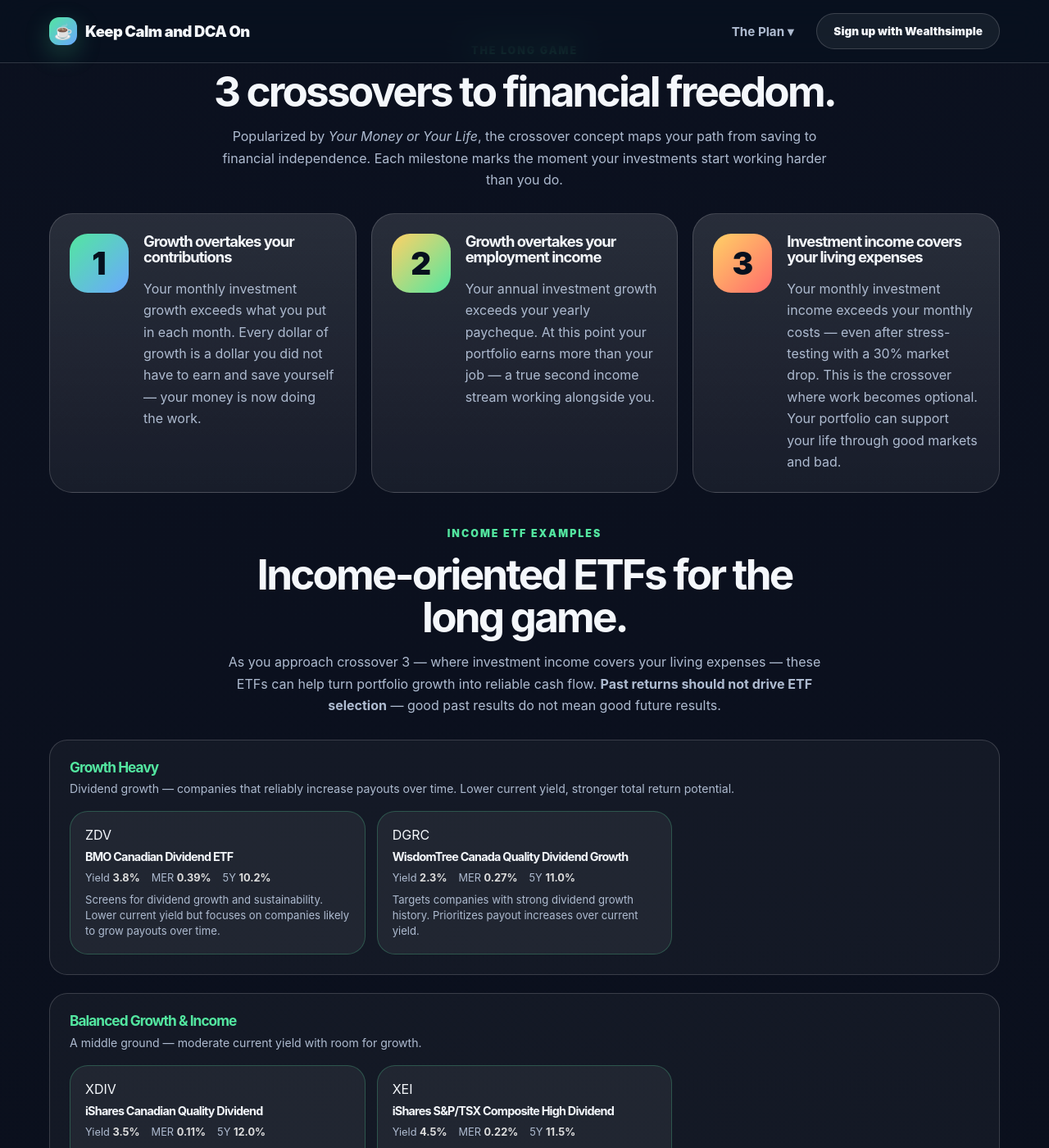
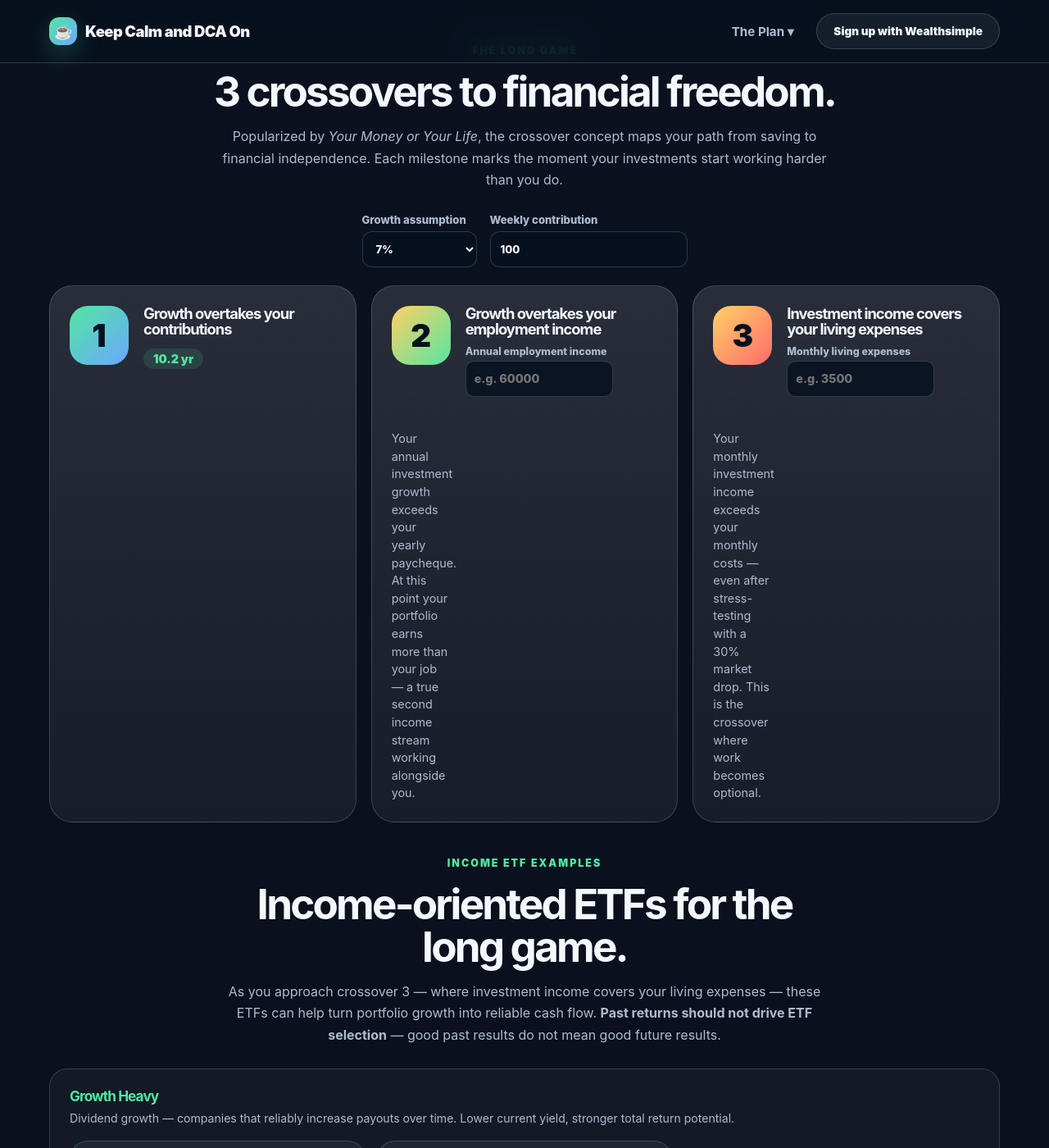
Before and after one commit to thestamp/dcathedip, a Jekyll site: the page built from index.html, in a window 1280 px wide and 1400 px high, scrolled down 12449 px. Shown: the whole window at 82% size. Built offline with Jekyll 4.4.1, drawn with Linux system fonts in a browser that asks for light colours.

Commit message:
Add interactive crossover calculator to Step 6
- Replace static crossover cards with JS-rendered interactive calculator
- Shared inputs: growth rate (dropdown 5-10%) + weekly contribution
- Crossover 1 auto-calculates years from shared inputs
- Crossover 2 adds annual employment income input → years to crossover
- Crossover 3 adds monthly expenses input → years (via 4% rule)
- Red error state when a phase has input but missing prerequisites
- Error labels: 'enter growth & contribution above' / 'enter employment income in phase 2'

```diff
--- a/assets/css/styles.css
+++ b/assets/css/styles.css
@@ -331,6 +331,53 @@
 .crossover-card:nth-child(3) .crossover-num { background: linear-gradient(135deg, var(--gold), var(--red)); }
 .crossover-card h3 { font-size: 1.15rem; margin-bottom: 10px; }
 .crossover-card p:last-child { margin-bottom: 0; }
+.crossover-card p { color: var(--muted); font-size: 0.9rem; line-height: 1.5; }
+
+/* Crossover calculator shared inputs */
+.crossover-controls {
+  display: flex; gap: 16px; align-items: flex-end; justify-content: center;
+  flex-wrap: wrap; margin-bottom: 22px;
+}
+.crossover-controls label {
+  display: grid; gap: 6px; font-weight: 800; color: var(--muted);
+  font-size: 0.82rem;
+}
+.crossover-controls select,
+.crossover-controls input {
+  border-radius: 12px; border: 1px solid var(--border);
+  background: rgba(8,17,31,0.85); color: var(--text);
+  padding: 10px 12px; min-width: 140px;
+}
+
+/* Per-card input */
+.cross-input-label {
+  display: grid; gap: 4px; font-weight: 800; color: var(--muted);
+  font-size: 0.78rem; margin-bottom: 8px;
+}
+.cross-input {
+  border-radius: 10px; border: 1px solid var(--border);
+  background: rgba(8,17,31,0.85); color: var(--text);
+  padding: 8px 10px; width: 100%; max-width: 180px;
+  font-size: 0.9rem;
+}
+.crossover-yr {
+  display: inline-block; margin-top: 4px;
+  font-size: 0.9rem; font-weight: 900;
+  color: var(--green); background: rgba(83,230,160,0.12);
+  padding: 4px 12px; border-radius: 999px;
+}
+.crossover-yr.error-label {
+  color: var(--gold); background: rgba(255,209,102,0.12);
+}
+
+/* Error state */
+.crossover-card.crossover-error {
+  border-color: var(--red);
+  box-shadow: 0 0 0 1px var(--red);
+}
+.crossover-card.crossover-error .crossover-num {
+  background: linear-gradient(135deg, var(--red), #e85d5d) !important;
+}
 
 .compound-calculator {
   margin-top: 22px;
--- a/assets/js/app.js
+++ b/assets/js/app.js
@@ -841,11 +841,117 @@
   document.querySelectorAll("[data-scenario]").forEach(button => button.addEventListener("click", () => applyScenario(button.dataset.scenario)));
   document.querySelectorAll("#tfsaForm input").forEach(el => el.addEventListener("input", calculateTfsaRoom));
   document.getElementById("wealthsimpleLink").href = WEALTHSIMPLE_REFERRAL_URL;
+  document.getElementById("crossGrowth").addEventListener("change", renderCrossoverCalc);
+  document.getElementById("crossWeekly").addEventListener("input", renderCrossoverCalc);
     renderTickers();
     renderLevGrid();
     renderIncomeEtfs();
     updateChart();
   calculateTfsaRoom();
+  renderCrossoverCalc();
+}
+
+function renderCrossoverCalc() {
+  const grid = document.getElementById("crossoverGrid");
+  if (!grid) return;
+
+  const r = parseFloat((document.getElementById("crossGrowth") || {}).value) || 0;
+  const weekly = parseFloat((document.getElementById("crossWeekly") || {}).value) || 0;
+  const employmentIncome = parseFloat((document.getElementById("crossIncome") || {}).value) || 0;
+  const monthlyExpenses = parseFloat((document.getElementById("crossExpenses") || {}).value) || 0;
+
+  const M = weekly * 52 / 12; // monthly contribution
+  const i = r > 0 ? Math.pow(1 + r / 100, 1 / 12) - 1 : 0;
+  const hasBase = r > 0 && weekly > 0;
+  const hasIncome = employmentIncome > 0;
+  const hasExpenses = monthlyExpenses > 0;
+
+  function yearsToTarget(targetBalance) {
+    if (i <= 0 || M <= 0) return null;
+    if (targetBalance <= 0) return 0;
+    const ratio = 1 + targetBalance * i / M;
+    if (ratio <= 1) return null;
+    return Math.log(ratio) / Math.log(1 + i) / 12;
+  }
+
+  // Crossover 1: monthly growth > monthly contribution → target balance = M / i
+  const t1Years = hasBase ? yearsToTarget(M / i) : null;
+
+  // Crossover 2: annual growth > employment income → target balance = E / (r/100)
+  const t2Years = (hasBase && hasIncome) ? yearsToTarget(employmentIncome / (r / 100)) : null;
+
+  // Crossover 3: 4% rule → target balance = monthly expenses × 300
+  const t3Years = (hasBase && hasExpenses) ? yearsToTarget(monthlyExpenses * 300) : null;
+
+  function fmtYears(y) {
+    if (y === null || y === undefined) return "";
+    if (y < 0.1) return "< 0.1 yr";
+    if (y >= 99) return "99+ yr";
+    return y.toFixed(1) + " yr";
+  }
+
+  function needsBase(phase) {
+    if (phase === 1) return "";
+    if (phase === 2) return hasBase ? "" : "needs-base";
+    if (phase === 3) return (hasBase && hasIncome) ? "" : (hasBase ? "needs-income" : "needs-base");
+    return "";
+  }
+
+  function renderPhase(num, title, years, phaseHasInput, extraInputHtml) {
+    const nb = needsBase(num);
+    const error = nb !== "" && phaseHasInput;
+    const cls = error ? " crossover-error" : "";
+    const label = nb === "needs-base" ? "enter growth & contribution above" :
+                  nb === "needs-income" ? "enter employment income in phase 2" : "";
+    const yrDisplay = (nb === "" && years !== null) ? fmtYears(years) : "";
+    const yrLabel = yrDisplay ? `<span class="crossover-yr">${yrDisplay}</span>` :
+                    (error ? `<span class="crossover-yr error-label">${label}</span>` : "");
+
+    return `
+      <div class="crossover-num">${num}</div>
+      <div>
+        <h3>${title}</h3>
+        ${extraInputHtml}
+        ${yrLabel}
+      </div>
+    `;
+  }
+
+  // Build the three cards with JS-rendered content
+  const cards = grid.querySelectorAll(".crossover-card");
+  if (cards.length !== 3) return;
+
+  cards[0].className = "crossover-card";
+  cards[0].innerHTML = renderPhase(1, "Growth overtakes your contributions", t1Years, hasBase, "");
+  if (!hasBase) {
+    cards[0].innerHTML += `<p>Your monthly investment growth exceeds what you put in each month. Every dollar of growth is a dollar you did not have to earn and save yourself — your money is now doing the work.</p>`;
+  }
+
+  cards[1].className = "crossover-card" + (needsBase(2) !== "" && hasIncome ? " crossover-error" : "");
+  cards[1].innerHTML = renderPhase(2, "Growth overtakes your employment income", t2Years, hasIncome,
+    `<label class="cross-input-label">Annual employment income
+      <input type="number" id="crossIncome" class="cross-input" placeholder="e.g. 60000" min="0" step="1000" value="${employmentIncome || ''}" />
+    </label>`
+  );
+  if (!hasIncome) {
+    cards[1].innerHTML += `<p>Your annual investment growth exceeds your yearly paycheque. At this point your portfolio earns more than your job — a true second income stream working alongside you.</p>`;
+  }
+
+  cards[2].className = "crossover-card" + (needsBase(3) !== "" && hasExpenses ? " crossover-error" : "");
+  cards[2].innerHTML = renderPhase(3, "Investment income covers your living expenses", t3Years, hasExpenses,
+    `<label class="cross-input-label">Monthly living expenses
+      <input type="number" id="crossExpenses" class="cross-input" placeholder="e.g. 3500" min="0" step="100" value="${monthlyExpenses || ''}" />
+    </label>`
+  );
+  if (!hasExpenses) {
+    cards[2].innerHTML += `<p>Your monthly investment income exceeds your monthly costs — even after stress-testing with a 30% market drop. This is the crossover where work becomes optional.</p>`;
+  }
+
+  // Re-attach event listeners to the inputs in cards 2 and 3
+  const incomeEl = document.getElementById("crossIncome");
+  const expensesEl = document.getElementById("crossExpenses");
+  if (incomeEl) incomeEl.addEventListener("input", renderCrossoverCalc);
+  if (expensesEl) expensesEl.addEventListener("input", renderCrossoverCalc);
 }
 
 document.addEventListener("DOMContentLoaded", init);
--- a/index.html
+++ b/index.html
@@ -553,22 +553,39 @@
           <p>Popularized by <em>Your Money or Your Life</em>, the crossover concept maps your path from saving to financial independence. Each milestone marks the moment your investments start working harder than you do.</p>
         </div>
 
-        <div class="crossover-grid">
-          <article class="crossover-card">
+        <div class="crossover-controls">
+          <label>Growth assumption
+            <select id="crossGrowth">
+              <option value="">—</option>
+              <option value="5">5%</option>
+              <option value="6">6%</option>
+              <option value="7" selected>7%</option>
+              <option value="8">8%</option>
+              <option value="9">9%</option>
+              <option value="10">10%</option>
+            </select>
+          </label>
+          <label>Weekly contribution
+            <input type="number" id="crossWeekly" placeholder="e.g. 100" min="0" step="10" value="100" />
+          </label>
+        </div>
+
+        <div class="crossover-grid" id="crossoverGrid">
+          <article class="crossover-card" id="crossCard1">
             <div class="crossover-num">1</div>
             <div>
               <h3>Growth overtakes your contributions</h3>
               <p>Your monthly investment growth exceeds what you put in each month. Every dollar of growth is a dollar you did not have to earn and save yourself — your money is now doing the work.</p>
             </div>
           </article>
-          <article class="crossover-card">
+          <article class="crossover-card" id="crossCard2">
             <div class="crossover-num">2</div>
             <div>
               <h3>Growth overtakes your employment income</h3>
               <p>Your annual investment growth exceeds your yearly paycheque. At this point your portfolio earns more than your job — a true second income stream working alongside you.</p>
             </div>
           </article>
-          <article class="crossover-card">
+          <article class="crossover-card" id="crossCard3">
             <div class="crossover-num">3</div>
             <div>
               <h3>Investment income covers your living expenses</h3>
```
